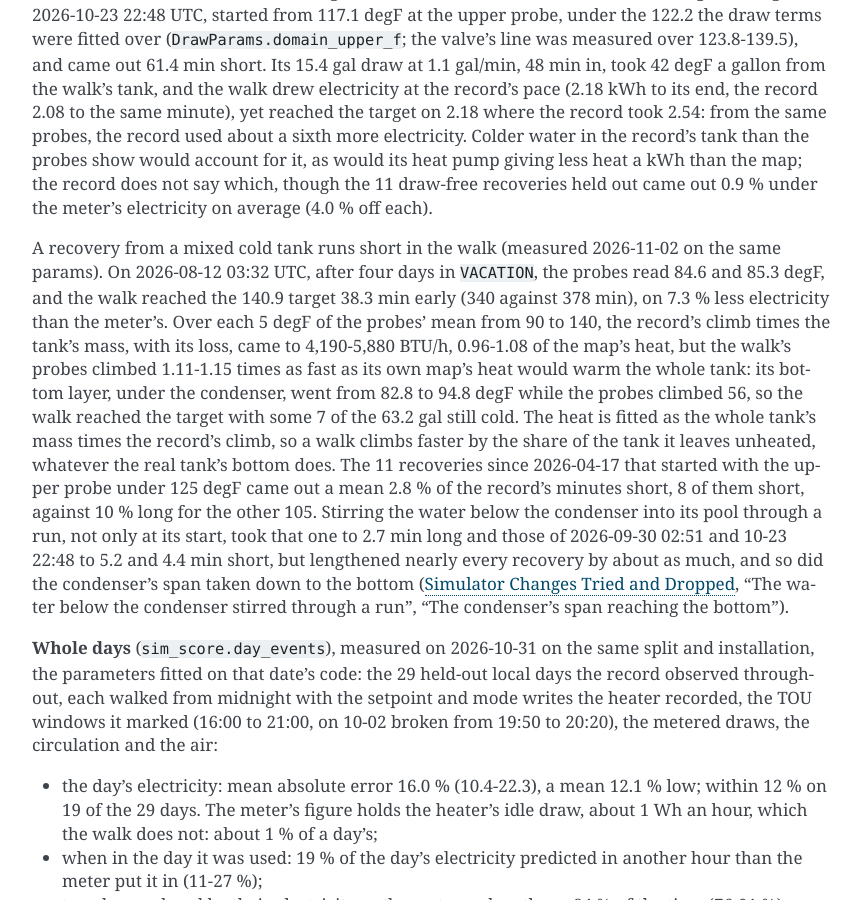
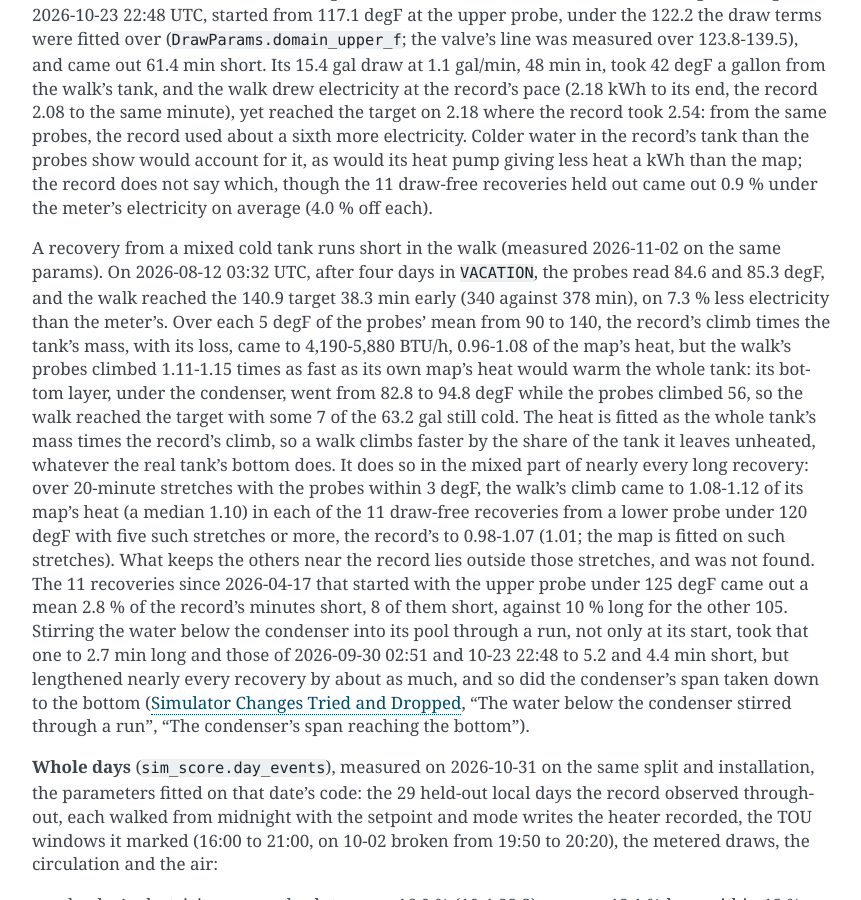
Before and after one commit to eman/nwp500-python, a Sphinx documentation site: the page built from docs/explanation/simulator.rst, in a window 1280 px wide and 900 px high, scrolled down 9778 px. Shown: the whole window, without its empty margins (338-1199 px from the left). Built offline with Sphinx 7.4.7, drawn with Linux system fonts in a browser that asks for light colours.

Commit message:
docs(sim): the walk's climb in the mixed part of every long recovery; the span's caveat

```diff
--- a/docs/explanation/simulator-tried.rst
+++ b/docs/explanation/simulator-tried.rst
@@ -32,9 +32,9 @@ furthest short came right as with the stir: 2026-08-12 03:32 UTC 3.1 min
 long, 09-30 02:51 4.8 short, 10-23 22:48 4.1 short.
 
 **Why dropped.** As the stir: a bottom that takes heat lengthens nearly
-every recovery, so the walk's balance on the others rests on a bottom
-that stays cold, and the record's probes do not show which recoveries'
-bottoms take heat.
+every recovery, so, on the parameters fitted with the span at 0.159, the
+walk's balance on the others rests on a bottom that stays cold, and the
+record's probes do not show which recoveries' bottoms take heat.
 
 **Account.** :doc:`simulator`, "Accuracy". The scores are kept with the
 site's scores (``mixed-cold-recovery-2026-11-02``).
--- a/docs/explanation/simulator.rst
+++ b/docs/explanation/simulator.rst
@@ -577,15 +577,22 @@ the whole tank: its bottom layer, under the condenser, went from 82.8 to
 with some 7 of the 63.2 gal still cold. The heat is fitted as the whole
 tank's mass times the record's climb, so a walk climbs faster by the
 share of the tank it leaves unheated, whatever the real tank's bottom
-does. The 11 recoveries since 2026-04-17 that started with the upper
-probe under 125 degF came out a mean 2.8 % of the record's minutes
-short, 8 of them short, against 10 % long for the other 105. Stirring
-the water below the condenser into its pool through a run, not only at
-its start, took that one to 2.7 min long and those of 2026-09-30 02:51
-and 10-23 22:48 to 5.2 and 4.4 min short, but lengthened nearly every
-recovery by about as much, and so did the condenser's span taken down to
-the bottom (:doc:`simulator-tried`, "The water below the condenser
-stirred through a run", "The condenser's span reaching the bottom").
+does. It does so in the mixed part of nearly every long recovery: over
+20-minute stretches with the probes within 3 degF, the walk's climb came
+to 1.08-1.12 of its map's heat (a median 1.10) in each of the 11
+draw-free recoveries from a lower probe under 120 degF with five such
+stretches or more, the record's to 0.98-1.07 (1.01; the map is fitted on
+such stretches). What keeps the others near the record lies outside
+those stretches, and was not found. The 11 recoveries since 2026-04-17
+that started with the upper probe under 125 degF came out a mean 2.8 %
+of the record's minutes short, 8 of them short, against 10 % long for
+the other 105. Stirring the water below the condenser into its pool
+through a run, not only at its start, took that one to 2.7 min long and
+those of 2026-09-30 02:51 and 10-23 22:48 to 5.2 and 4.4 min short, but
+lengthened nearly every recovery by about as much, and so did the
+condenser's span taken down to the bottom (:doc:`simulator-tried`, "The
+water below the condenser stirred through a run", "The condenser's span
+reaching the bottom").
 
 **Whole days** (``sim_score.day_events``), measured on 2026-10-31 on the
 same split and installation, the parameters fitted on that date's code:
```
